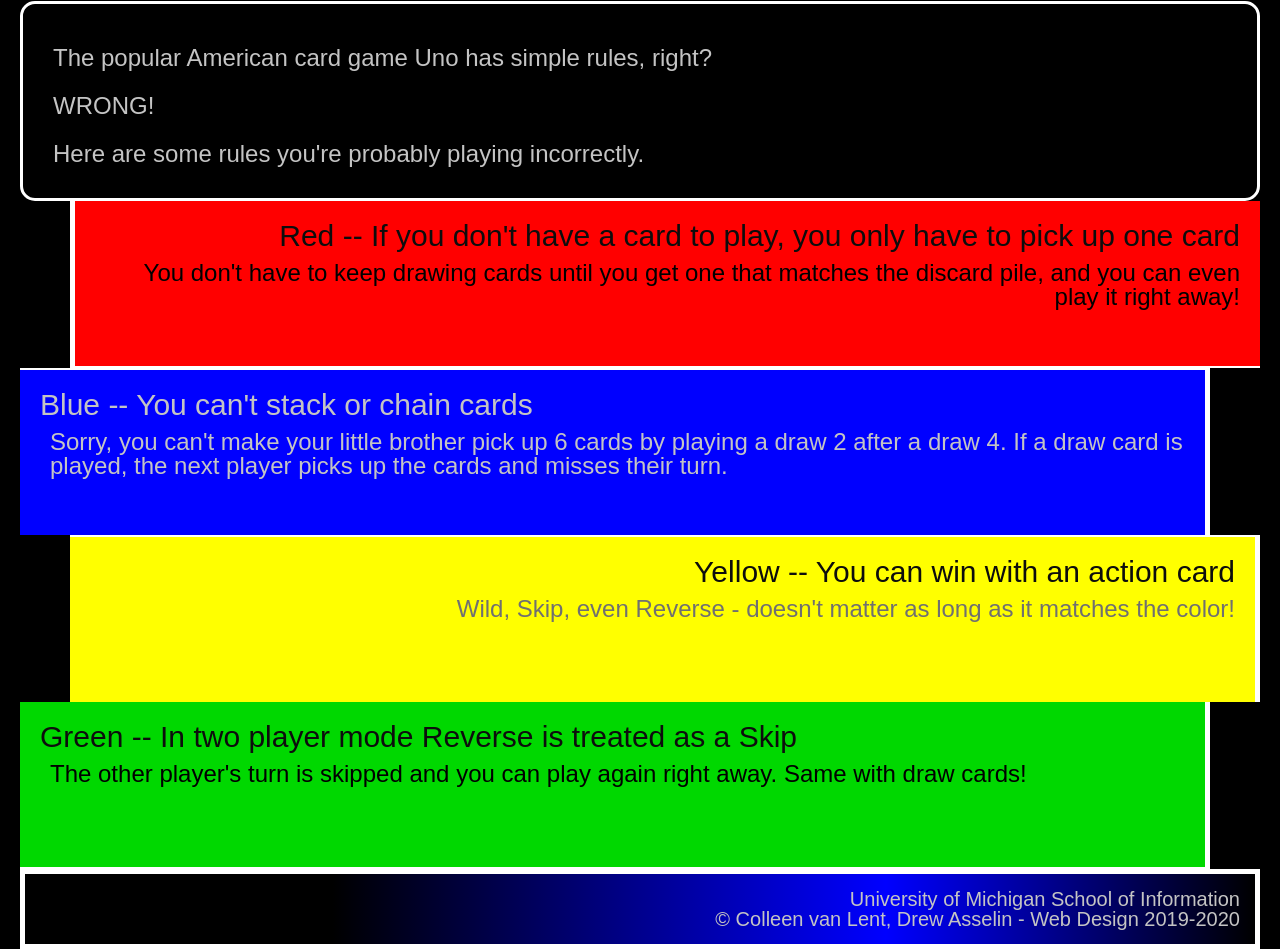
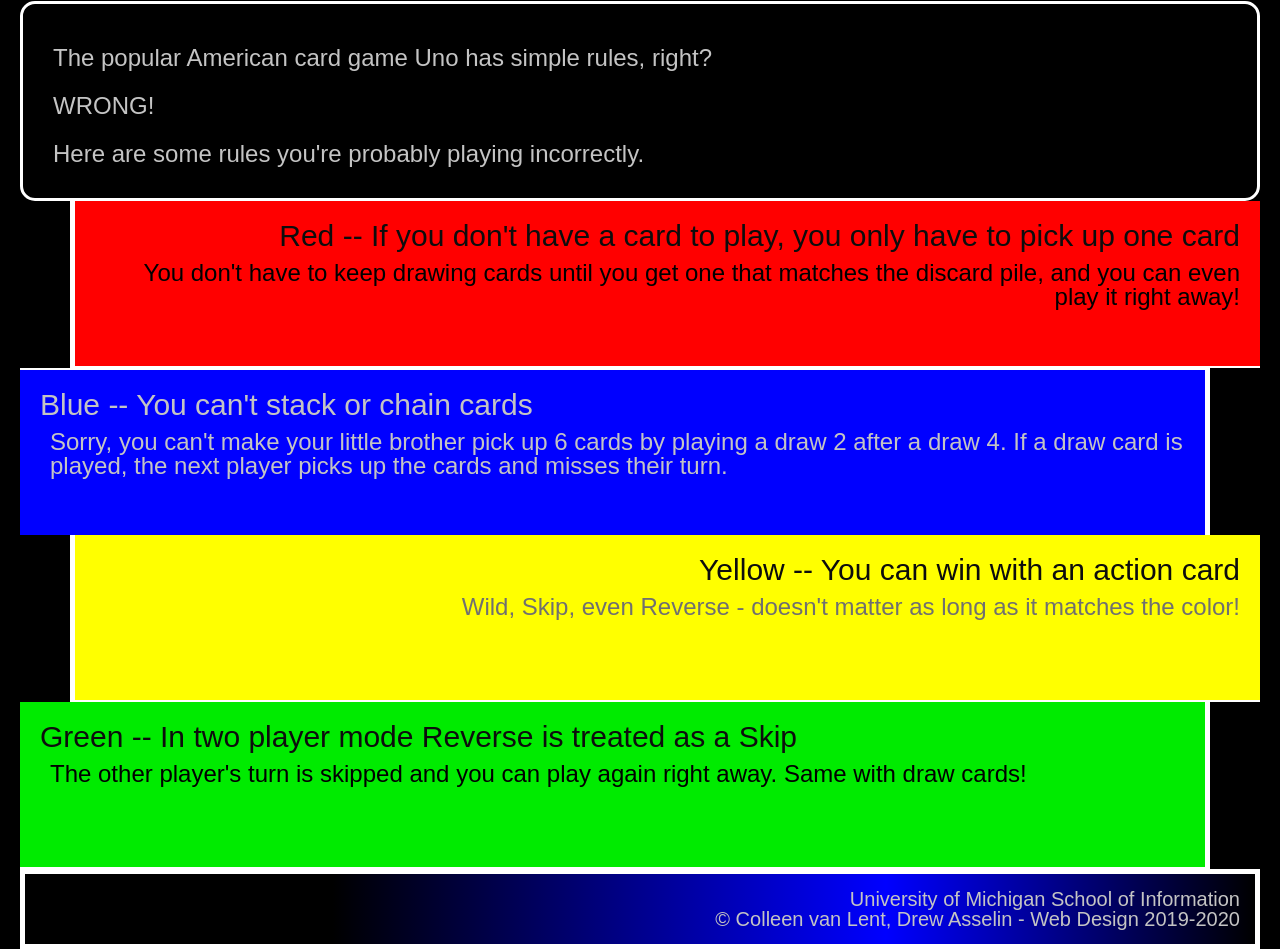
Before and after one commit to ncgustafson/hw3-2022, a plain HTML site: page index.html in a window 1280 px wide. Shown: the part 327-1276 px from the top of the page. Drawn offline with Linux system fonts and the light colour scheme.

Commit message:
Add files via upload

```diff
--- a/css/style.css
+++ b/css/style.css
@@ -82,10 +82,10 @@ div{
     background-color:#FFFF00;
     text-align:right;
     margin-left: 50px;
-    border-right: 5px solid #FFFFFF;
-    border-top: 2px solid #FFFFFF;
-    border-bottom:0px;
-    border-left:0px;
+    border-left: 5px solid #FFFFFF;
+    border-bottom: 2px solid #FFFFFF;
+    border-top:0px;
+    border-right:0px;
 }
 
 .yellow p{
@@ -93,7 +93,7 @@ div{
 }
 
 .green{
-    background-color: #00D800;
+    background-color: #00EB00;
     text-align: left;
     margin-right:50px;
     border-right: 5px solid #FFFFFF;
```
